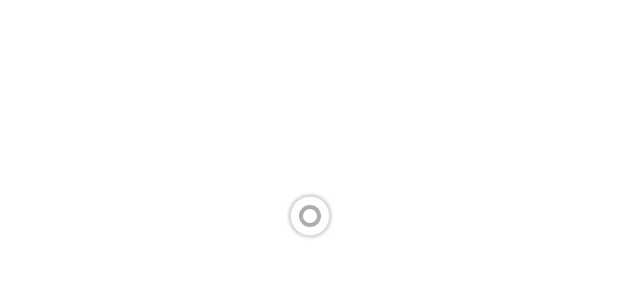
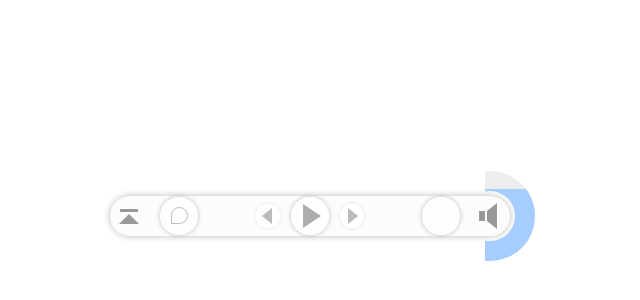
Before and after one commit to ChZhHA/webMp3Player, a Vue app: page / in a window 1280 px wide. Shown: the part 184-484 px from the top of the page, without its empty margins (330-970 px from the left). Built offline with nearby package versions, Linux system fonts and the light colour scheme.

Commit message:
增加播放顺序 播放列表

```diff
--- a/src/components/Mplayer.vue
+++ b/src/components/Mplayer.vue
@@ -4,19 +4,20 @@
 <template>
   <div>
     <!--用于选择文件-->
-    <input type="file" id="fileSelector" style="display:none" @change="loadFile">
+    <input type="file" id="fileSelector" style="display:none" multiple @change="loadFile">
     <!--用于播放音频-->
-    <audio :src="fileURI" id='player' loop></audio>
+    <audio :src="fileURI" id='player'></audio>
     <!--先制作小型播放器-->
     <div class="mini-container">
       <!--背景框-->
       <div class="mini-cover"
+           :style="`box-shadow:0 0 ${shadowOp}px #bbb;height:${heightOp}px;width:${widthOp}px`"
            id="mini-cover"
            @mouseover="menuIn"
            @mousemove="doDrag"
            @mousedown="startDrag"
            @mouseup="endDrag"
-           :style="`height:${heightOp}px;width:${widthOp}px`">
+      >
         <!--播放进度条-->
         <div class="progress" :style="'width:'+progress*widthOp+'px;'"></div>
         <!--歌词-->
@@ -33,14 +34,14 @@
       <!--播放菜单-->
       <transition name="normalfade">
         <div v-show="menuVisible_1">
-          <!--不可用的前后按钮-->
+          <!--可用的前后按钮-->
           <transition name="fade">
-            <div class="button-mini round disabled back" v-show="functionVisible_0">
+            <div class="button-mini round back" v-show="functionVisible_0" @click="goBack">
               <div></div>
             </div>
           </transition>
           <transition name="fade">
-            <div class="button-mini round disabled front" v-show="functionVisible_1">
+            <div class="button-mini round front" v-show="functionVisible_1" @click="goFront">
               <div></div>
             </div>
           </transition>
@@ -61,6 +62,21 @@
             </div>
           </transition>
 
+          <!--切换播放模式按钮-->
+          <transition name="fade">
+            <div class="button round button-4" @click="changeMode" v-show="functionVisible_4">
+              <div v-show="playMode===0" class="mode-0"></div>
+              <div v-show="playMode===1" class="mode-1"></div>
+              <div v-show="playMode===2" class="mode-2"></div>
+            </div>
+          </transition>
+
+          <!--打开播放列表按钮-->
+          <transition name="fade">
+            <div class="button round button-5" @click="openList" v-show="functionVisible_5">
+              <div></div>
+            </div>
+          </transition>
           <!--音量按钮/菜单-->
           <transition name="normalfade">
             <div class="voice-menu"
@@ -96,7 +112,8 @@
 </template>
 
 <script>
-  import {searchMusic,getLRC} from '../api'
+  import {searchMusic, getLRC} from '../api'
+
   export default {
     name: "player",
     data() {
@@ -112,9 +129,12 @@
           }
         },
         fileURI: '',
-        lrc:[],
+        lrc: [],
+        playList:[],
+        playIndex:0,
+        totalList:[],
         playing: false,
-        loaded: false,
+        loaded: !false,
         muted: false,
 
         volume: 0.8,
@@ -122,28 +142,37 @@
         volumeRemember: 0.8,
         volumeChange: false,
 
-        dragging:false,
+        dragging: false,
 
-        functionVisible_0: false,
-        functionVisible_1: false,
-        functionVisible_2: false,
-        functionVisible_3: false,
-        menuVisible_0: false,
+        functionVisible_0: !false,
+        functionVisible_1: !false,
+        functionVisible_2: !false,
+        functionVisible_3: !false,
+        functionVisible_4: !false,
+        functionVisible_5: !false,
+
+
+        menuVisible_0: !false,
         menuVisible_1: true,
 
         voiceMenu: null,
-        mainMenu:null,
+        mainMenu: null,
 
-        currentLrc:'',
+        currentPlay:{url:'',urn:''},
+        currentLrc: '',
         playTime: 0,
         totalTime: 0,
-        playInfo:null,
+        playInfo: null,
+        playMode:0,
 
-        pauseTimer: null,
-        volumeTimer: null,
-        menuTimer: null,
-        menuTimer2: null,
+        pauseTimer: false,
+        volumeTimer: false,
+        menuTimer: false,
+        menuTimer2: false,
+        breathTimer: false,
 
+        radio: 0,
+        shadowOp: 5,
       }
     },
     methods: {
@@ -155,40 +184,85 @@
       //读取本地文件
       loadFile() {
         const file = document.getElementById('fileSelector');
-        const url = file.files[0]; //从input标签拿到file对应blob对象
-        //过滤mp3后缀
-        if (url.name.split('.').pop() !== 'mp3') {
-          alert('请选择正确MP3格式文件');
-        } else {
-          const urn = file.urn || file.name;
-          //使用id3-reader插件拿到mp3对应
-          ID3.loadTags(urn, ()=> {
-            this.playInfo=ID3.getAllTags(urn);
-            //调用baidu音乐API得到音乐id，再查找对应lrc
-            searchMusic(this.playInfo.title).then(res=>{
-              if(res.data){
-                if(res.data.song){
-                  getLRC(res.data.song[0].songid).then(res=>{
-                    if(res.data.lrcContent){
-                      //过滤json中的lrc字符串
-                      this.lrc=this.parseLyric(res.data.lrcContent);
-                    }
+        let failed=[];
+        for (const item of file.files) {
+          if(item.name.split('.').pop()!=='mp3'){
+            failed.push(
+              item.name
+            )
+          }else{
+            const urn=item.urn || item.name;
+            this.playList.push({
+              url:item,
+              urn:urn,
+            });
+            this.totalList.push({
+              url:item,
+              urn:urn,
             })
           }
         }
-            })
-          }, {
-            tags: ["title","artist","album","picture"],
-            dataReader: ID3.FileAPIReader(url)
-          });
-          //读取mp3文件
-          const reader = new FileReader();
-          reader.onload = () => {this.readerLoaded(reader.result)};
-          reader.readAsDataURL(url);
+        if(failed.length>0) alert(`读取${failed.length}个文件失败：不是mp3格式`);
+        if(!this.loaded){
+          //如果是首次加载
+          this.play(true);
+        }else{
+          //如果已在播放
+          //貌似什么都不用管
         }
       },
-      readerLoaded(res){
+      play(isFirst=false){
+        if(isFirst){
+          this.currentPlay=this.totalList[0];
+        }else{
+          switch (this.playMode){
+            case 0: //顺序模式
+              // if(this.playList.length>0){
+              // }else{
+              //   this.playList=[...this.totalList];
+              // }
+              // this.currentPlay=this.playList.shift();
+              if(this.playIndex<0) {
+                this.playIndex=this.totalList.length+this.playIndex;
+              }
+              this.playIndex++;
+              if(this.playIndex>=this.totalList.length){
+                this.playIndex=this.playIndex-this.totalList.length;
+              }
+              this.currentPlay=this.totalList[this.playIndex];
+              // console.log(this.currentPlay,this.playIndex);
+              break;
+            case 1: //随机模式
+              const ram=Math.floor(Math.random()*this.totalList.length);
+              this.currentPlay=this.totalList[ram];
+              break;
+            case 2: //单曲循环
+              break;
+          }
+        }
+        if(this.playMode!==2){
+          const OURL = URL.createObjectURL(this.currentPlay.url);
+          this.getRemoteLRC(this.currentPlay.url,this.currentPlay.urn);
+          this.readerLoaded(OURL);
+        }
+        this.player.currentTime=0;
+      },
+      goFront(){
+        this.play();
+      },
+      goBack(){
+        this.playIndex-=2;
+        this.play();
+      },
+      changeMode(){
+        this.playMode++;
+        if(this.playMode>2)
+          this.playMode=0;
+      },
+      openList(){
 
+      },
+      readerLoaded(res) {
         // this.fileURI = url;
         this.fileURI = res;
         //播放文件加载完毕自动播放+注册侦听
@@ -198,16 +272,19 @@
           this.playing = true;
           this.player.ontimeupdate = () => {
             this.playTime = this.player.currentTime; //获得当前播放时间
+            if(this.playTime === this.totalTime){
+              this.play();
+            }
             //如果歌词存在，找到时间点对应歌词
-              if(this.lrc.length>0){
+            if (this.lrc.length > 0) {
               for (let i = 0; i < this.lrc.length; i++) {
-                  if(this.lrc[i][0]>this.playTime){
-                    this.currentLrc=this.lrc[i][1]; //更新数据
+                if (this.lrc[i][0] > this.playTime) {
+                  this.currentLrc = this.lrc[i][1]; //更新数据
                   break;
                 }
               }
-              }else{
-                this.currentLrc='暂无歌词';
+            } else {
+              this.currentLrc = '暂无歌词';
             }
             //设置渐进音量
             if (!this.muted) this.player.volume = this.volumeTemp;
@@ -216,6 +293,8 @@
             }
           }
         };
+        clearInterval(this.breathTimer);
+        this.shadowOp = 5;
         this.loaded = true;
         //菜单依次显示
         setTimeout(() => {
@@ -224,17 +303,17 @@
         setTimeout(() => {
           this.functionVisible_1 = true;
           //保存播放器属性
-            const menuRect=document.getElementById('mini-cover').getBoundingClientRect();
-            this.mainMenu={
-              left:menuRect.left,
-              width:menuRect.width,
-              right:menuRect.right,
-              top:menuRect.top,
-              height:menuRect.height,
-              bottom:menuRect.bottom,
+          const menuRect = document.getElementById('mini-cover').getBoundingClientRect();
+          this.mainMenu = {
+            left: menuRect.left,
+            width: menuRect.width,
+            right: menuRect.right,
+            top: menuRect.top,
+            height: menuRect.height,
+            bottom: menuRect.bottom,
           };
           //侦听鼠标移出播放器，将菜单隐藏
-            window.addEventListener('mousemove',e=>{
+          window.addEventListener('mousemove', e => {
             this.letMenuOut(e);
           })
         }, 500);
@@ -244,13 +323,42 @@
         setTimeout(() => {
           this.functionVisible_3 = true;
         }, 900);
+        setTimeout(()=>{
+          this.functionVisible_5=true;
+        }, 1100);
+        setTimeout(()=>{
+          this.functionVisible_4=true;
+        },1300);
         clearTimeout(this.menuTimer2);
         this.menuTimer2 = setTimeout(() => {
           this.menuVisible_1 = false;
-            this.menuTimer2=null;
+          this.menuTimer2 = false;
         }, 3000)
 
 
+      },
+      //
+      getRemoteLRC(url=this.currentPlay.url,urn=this.currentPlay.urn){
+        this.lrc=[];
+        ID3.loadTags(urn, () => {
+          this.playInfo = ID3.getAllTags(urn);
+          //调用baidu音乐API得到音乐id，再查找对应lrc
+          searchMusic(this.playInfo.title).then(res => {
+            if (res.data) {
+              if (res.data.song) {
+                getLRC(res.data.song[0].songid).then(res => {
+                  if (res.data.lrcContent) {
+                    //过滤json中的lrc字符串
+                    this.lrc = this.parseLyric(res.data.lrcContent);
+                  }
+                })
+              }
+            }
+          })
+        }, {
+          tags: ["title", "artist", "album", "picture"],
+          dataReader: ID3.FileAPIReader(url)
+        });
       },
       //卸载音乐文件 还原临时数据
       unloadFile() {
@@ -267,14 +375,17 @@
         this.volume = 0.8;
         this.volumeTemp = 0.0;
         this.volumeRemember = 0.8;
-        this.volumeChange=false;
-        this.dragging=false;
-        this.muted=false;
-        this.player.muted=false;
-        this.playInfo=null;
-        this.lrc=[];
-        this.currentLrc='';
+        this.volumeChange = false;
+        this.dragging = false;
+        this.muted = false;
+        this.player.muted = false;
+        this.playInfo = null;
+        this.lrc = [];
+        this.currentLrc = '';
         this.loaded = false;
+        this.radio = 0;
+        this.shadowOp = 5;
+        this.setBreath();
         //重制输入框状态
         document.getElementById('fileSelector').value = '';
       },
@@ -293,11 +404,11 @@
         }
         this.playing = !this.playing;
       },
-      parseLyric(text){
+      parseLyric(text) {
         let lyric = text.split('\n'); //先按行分割
         let _l = lyric.length; //获取歌词行数
         let lrc = [];//新建一个数组存放最后结果
-        for(let i=0;i<_l;i++) {
+        for (let i = 0; i < _l; i++) {
           let d = lyric[i].match(/\[\d{2}:\d{2}((\.|\:)\d{2})\]/g);  //正则匹配播放时间
           let t = lyric[i].split(d); //以时间为分割点分割每行歌词，数组最后一个为歌词正文
           if (d != null) { //过滤掉空行等非歌词正文部分
@@ -334,7 +445,7 @@
       menuIn() {
         // console.log(this.menuTimer);
         if (!this.menuTimer) {
-          if(this.menuTimer2) {
+          if (this.menuTimer2) {
             this.menuTimer2 = clearTimeout(this.menuTimer2);
           }
           this.menuTimer = setTimeout(() => {
@@ -345,9 +456,9 @@
         // console.log(this.menuTimer);
       },
       //判断菜单是否需要隐藏
-      letMenuOut(e){
-        if(!this.menuTimer2&&!this.volumeChange){
-          if(e.x>this.mainMenu.right||e.x<this.mainMenu.left||e.y<this.mainMenu.top||e.y>this.mainMenu.bottom){
+      letMenuOut(e) {
+        if (!this.menuTimer2 && !this.volumeChange) {
+          if (e.x > this.mainMenu.right || e.x < this.mainMenu.left || e.y < this.mainMenu.top || e.y > this.mainMenu.bottom) {
             this.menuOut();
           }
         }
@@ -367,7 +478,7 @@
       //在音量菜单上按下鼠标
       volumeDown(e) {
         this.volumeChange = true;
-        this.menuTimer2=clearTimeout(this.menuTimer2);
+        this.menuTimer2 = clearTimeout(this.menuTimer2);
         const menuRect = document.getElementById('voice-menu').getBoundingClientRect();
         this.voiceMenu = {
           top: menuRect.top,
@@ -404,33 +515,40 @@
 
       },
       //拖动播放进度
-      startDrag(e){
-        this.dragging=true;
+      startDrag(e) {
+        this.dragging = true;
         clearTimeout(this.menuTimer);
         clearTimeout(this.menuTimer2);
-        this.menuVisible_1=false;
-        this.menuTimer=true;
+        this.menuVisible_1 = false;
+        this.menuTimer = true;
         this.changeProgress(e.x);
       },
-      doDrag(e){
-        if(this.dragging){
+      doDrag(e) {
+        if (this.dragging) {
           this.changeProgress(e.x);
         }
       },
-      endDrag(e){
-        if(this.dragging){
+      endDrag(e) {
+        if (this.dragging) {
           this.changeProgress(e.x);
         }
-        this.dragging=false;
-        this.menuTimer=null;
-        if(e.x<=this.mainMenu.right&&e.x>=this.mainMenu.left&&e.y>=this.mainMenu.top&&e.y<=this.mainMenu.bottom){
+        this.dragging = false;
+        this.menuTimer = null;
+        if (e.x <= this.mainMenu.right && e.x >= this.mainMenu.left && e.y >= this.mainMenu.top && e.y <= this.mainMenu.bottom) {
           this.menuIn();
         }
       },
       //改变当前播放时间
-      changeProgress(x){
-        this.playTime=(x-this.mainMenu.left)/this.mainMenu.width*this.totalTime;
-        this.player.currentTime=this.playTime;
+      changeProgress(x) {
+        this.playTime = (x - this.mainMenu.left) / this.mainMenu.width * this.totalTime;
+        this.player.currentTime = this.playTime;
+      },
+      //设定开始按钮呼吸
+      setBreath() {
+        this.breathTimer = setInterval(() => {
+          this.radio += 0.2;
+          this.shadowOp = (Math.sin(this.radio) + 0.5) * 6;
+        }, 100);
       }
     },
     computed: {
@@ -445,7 +563,7 @@
       },
       progress() {
         return this.playTime / (this.totalTime + 0.001);
-      }
+      },
     },
     mounted() {
       this.player = document.getElementById('player');
@@ -458,10 +576,16 @@
           this.letMenuOut(e);
         }
         if (this.dragging) {
-          this.dragging=false;
+          this.dragging = false;
           this.changeProgress(e.y);
         }
       });
+      for (let i = 0; i < 40; i++) {
+        clearInterval(i);
+      }
+
+      this.setBreath();
+
     }
   }
 </script>
@@ -495,14 +619,15 @@
     transition: all 0.5s;
   }
 
-  .lrc{
+  .lrc {
     position: absolute;
-    left:50%;
-    top:50%;
+    left: 50%;
+    top: 50%;
     font-weight: 800;
-    color:#666;
-    transform: translate(-50%,-50%);
+    color: #666;
+    transform: translate(-50%, -50%);
   }
+
   .button {
     width: 38px;
     height: 38px;
@@ -523,11 +648,12 @@
     height: 28px;
     box-shadow: inset 0 0 3px #ddd, 0 0 0 #eee;
     transition: all 0.3s;
+    cursor: pointer;
   }
 
   .button-mini:hover {
-    /*background: #263550;*/
-    /*box-shadow: inset 0 0 0 #ddd, 0 0 3px #eee;*/
+    background: #2f4061;
+    box-shadow: inset 0 0 0 #ddd, 0 0 3px #eee;
   }
 
   .round {
@@ -558,7 +684,7 @@
     width: 0;
     height: 0;
     border: 8px solid transparent;
-    border-right: 10px solid #eee;
+    border-right: 10px solid #bbb;
     margin-top: 6px;
   }
 
@@ -566,7 +692,7 @@
     width: 0;
     height: 0;
     border: 8px solid transparent;
-    border-left: 10px solid #eee;
+    border-left: 10px solid #bbb;
     margin-top: 6px;
     margin-left: 10px;
   }
@@ -652,6 +778,14 @@
     opacity: 0.2;
   }
 
+  .button-4 .mode-0{
+    margin-top:10px;
+    margin-left:11px;
+    height:15px;
+    width:15px;
+    border-radius: 50% 50% 50% 0;
+    border:1px solid #bbb;
+  }
   .button-1 {
     position: absolute;
     left: 50%;
@@ -670,7 +804,16 @@
     right: 1px;
     top: 1px;
   }
-
+  .button-4{
+    position: absolute;
+    left:50px;
+    top:1px;
+  }
+  .button-5{
+    position:absolute;
+    right:50px;
+    top:1px;
+  }
   .volume {
     position: absolute;
     bottom: 0;
```
Lines whose indentation alone changed are shown as unchanged.
